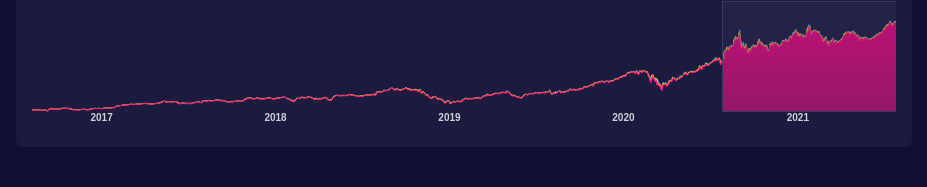
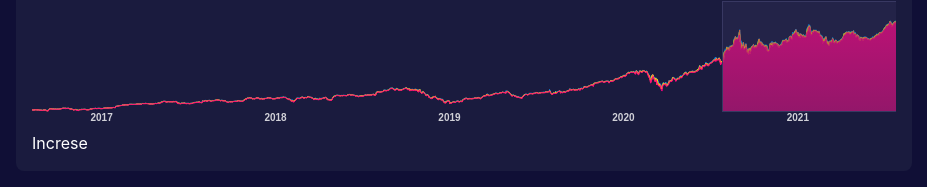
Before and after one commit to rowlandwilliams/stock-chart, a React (Create React App) app: page / in a window 1280 px wide. Shown: the part 437-624 px from the top of the page, without its empty margins (176-1103 px from the left). Built offline with nearby package versions, Linux system fonts and the light colour scheme.

Commit message:
add simple reducer;

```diff
--- a/package.json
+++ b/package.json
@@ -19,7 +19,9 @@
     "randomcolor": "^0.6.2",
     "react": "^17.0.2",
     "react-dom": "^17.0.2",
+    "react-redux": "^7.2.4",
     "react-scripts": "4.0.3",
+    "redux": "^4.1.1",
     "typescript": "^4.3.5",
     "web-vitals": "^1.1.2"
   },
--- /dev/null
+++ b/src/actions/index.ts
@@ -0,0 +1,3 @@
+export const increaseDomain = () => ({
+  type: "CHANGEDOMAIN",
+});
--- a/src/components/StockChart/StockChartSvg/StockChartSvg.tsx
+++ b/src/components/StockChart/StockChartSvg/StockChartSvg.tsx
@@ -21,6 +21,9 @@ import { LinearGradient } from "./LinearGradient/LinearGradient";
 import { axisBottom, axisLeft, line, scaleLinear, select, selectAll } from "d3";
 import { drawTopChart } from "./utils/drawChart/drawTopChart/drawTopChart";
 import { drawBottomChart } from "./utils/drawChart/drawBottomChart/drawBottomChart";
+import { useDispatch, useSelector } from "react-redux";
+import { increaseDomain } from "../../../actions";
+import { RootState } from "../../../reducers";
 
 interface Props {
   stockData: StockData[];
@@ -46,6 +49,8 @@ export const StockChartSvg = ({
   const fullDatesDomain = getFullDatesDomain(stockData);
   const fullStocksDomain = getFullStockDomain(stockData);
 
+  const state = useSelector((state: RootState) => state.visibleDatesDomain);
+  const dispatch = useDispatch();
   // determine latest date
 
   //on page load set svg height
@@ -215,6 +220,15 @@ export const StockChartSvg = ({
           <g id={`brush-${companyName}`}></g>
         </g>
       </svg>
+
+      <button
+        onClick={() => {
+          dispatch(increaseDomain());
+          console.log(state);
+        }}
+      >
+        Increse
+      </button>
     </div>
   );
 };
--- a/src/index.tsx
+++ b/src/index.tsx
@@ -1,14 +1,19 @@
-import React from 'react';
-import ReactDOM from 'react-dom';
-import './index.css';
-import App from './App';
-import reportWebVitals from './reportWebVitals';
+import React from "react";
+import ReactDOM from "react-dom";
+import "./index.css";
+import App from "./App";
+import reportWebVitals from "./reportWebVitals";
+import { createStore } from "redux";
+import { Provider } from "react-redux";
+import { allReducers } from "./reducers";
+
+const store = createStore(allReducers);
 
 ReactDOM.render(
-  <React.StrictMode>
+  <Provider store={store}>
     <App />
-  </React.StrictMode>,
-  document.getElementById('root')
+  </Provider>,
+  document.getElementById("root")
 );
 
 // If you want to start measuring performance in your app, pass a function
--- /dev/null
+++ b/src/reducers/index.ts
@@ -0,0 +1,8 @@
+import { combineReducers } from "redux";
+import { visibleDatesReducer } from "./visibleDatesReducer";
+
+export const allReducers = combineReducers({
+  visibleDatesDomain: visibleDatesReducer,
+});
+
+export type RootState = ReturnType<typeof allReducers>;
--- /dev/null
+++ b/src/reducers/visibleDatesReducer.ts
@@ -0,0 +1,9 @@
+export const visibleDatesReducer = (state = [100, 100], action: any) => {
+  switch (action.type) {
+    case "CHANGEDOMAIN":
+      return state.map((x) => x + 1);
+
+    default:
+      return state;
+  }
+};
```
Also changed, not shown: 1 other file (tests, documents, lock files or other folders).
